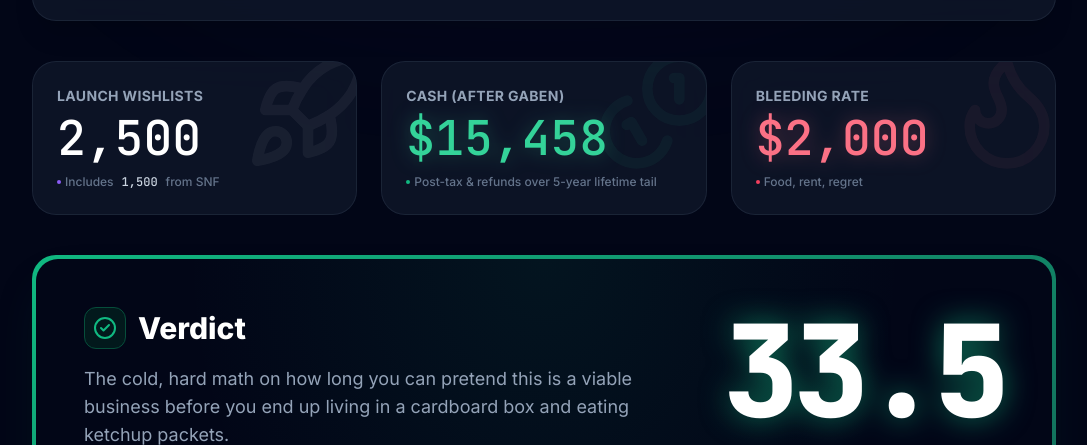
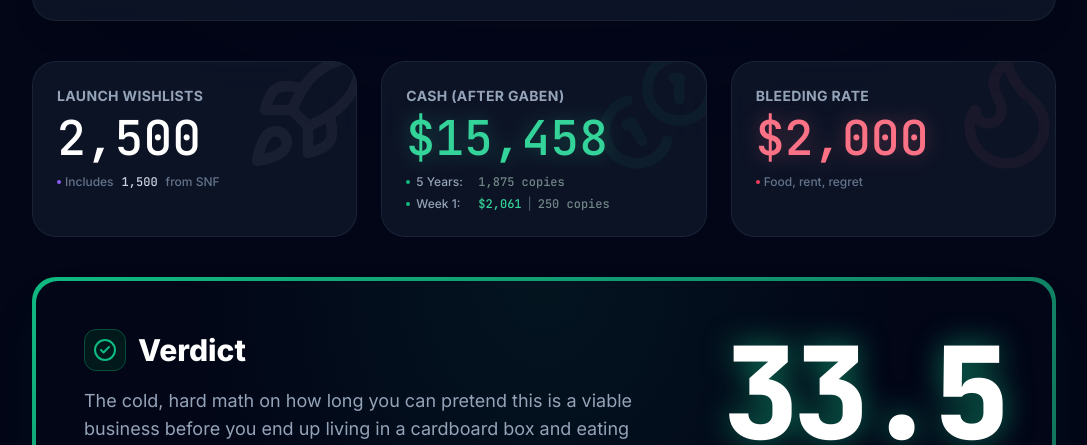
Before and after one commit to alsharefee/When-Do-I-Kill-My-Game, a website: page index.html in a window 1280 px wide. Shown: the part 655-1100 px from the top of the page, without its empty margins (96-1183 px from the left). Drawn offline with nearby package versions, Linux system fonts and the light colour scheme.

Commit message:
feat: add week 1 and 5-year sales and revenue metrics to financial output

```diff
--- a/index.html
+++ b/index.html
@@ -214,11 +214,20 @@
                 <p class="text-slate-400 text-sm font-bold uppercase tracking-wide mb-2">Cash (After Gaben)</p>
                 <p class="text-4xl lg:text-5xl font-mono text-emerald-400 mb-3 drop-shadow-[0_0_10px_rgba(52,211,153,0.3)]"
                     id="out-net-rev">$0</p>
-                <p
-                    class="text-xs text-slate-500 flex flex-col md:flex-row items-center justify-center md:justify-start gap-1 font-medium text-center md:text-left">
-                    <span class="w-1 h-1 bg-emerald-500 rounded-full hidden md:block"></span>
-                    <span>Post-tax & refunds over 5-year lifetime tail</span>
-                </p>
+                <div class="space-y-1.5">
+                    <p class="text-xs text-slate-400 flex items-center justify-center md:justify-start gap-1.5 font-medium">
+                        <span class="w-1 h-1 bg-emerald-500 rounded-full"></span>
+                        <span class="w-14 text-left">5 Years:</span>
+                        <span class="font-mono text-emerald-100/50" id="out-5y-units">0 copies</span>
+                    </p>
+                    <p class="text-xs text-slate-400 flex items-center justify-center md:justify-start gap-1.5 font-medium">
+                        <span class="w-1 h-1 bg-emerald-500 rounded-full"></span>
+                        <span class="w-14 text-left">Week 1:</span>
+                        <span class="font-mono text-emerald-400" id="out-week1-rev">$0</span>
+                        <span class="text-slate-600">|</span>
+                        <span class="font-mono text-emerald-100/50" id="out-week1-units">0 copies</span>
+                    </p>
+                </div>
             </div>
 
             <div
@@ -498,6 +507,9 @@
             const lifetimeGrossUsd = lifetimeUnits * priceUsd;
             const lifetimeNetUsd = lifetimeGrossUsd * GOLDEN_RATIO;
 
+            const week1GrossUsd = week1Sales * priceUsd;
+            const week1NetUsd = week1GrossUsd * GOLDEN_RATIO;
+
             const monthlyBurn = costOfLiving;
             const maxDevMonths = monthlyBurn > 0 ? lifetimeNetUsd / monthlyBurn : 0;
             const maxDevWeeks = maxDevMonths * 4.33;
@@ -506,6 +518,9 @@
             document.getElementById('out-launch-wishlists').innerText = Math.floor(launchWishlists).toLocaleString();
             document.getElementById('out-snf-gain').innerText = expectedSnfGain.toLocaleString();
             document.getElementById('out-net-rev').innerText = '$' + Math.floor(lifetimeNetUsd).toLocaleString();
+            document.getElementById('out-5y-units').innerText = Math.floor(lifetimeUnits).toLocaleString() + ' copies';
+            document.getElementById('out-week1-rev').innerText = '$' + Math.floor(week1NetUsd).toLocaleString();
+            document.getElementById('out-week1-units').innerText = Math.floor(week1Sales).toLocaleString() + ' copies';
             document.getElementById('out-burn').innerText = '$' + Math.floor(monthlyBurn).toLocaleString();
 
             const weeksEl = document.getElementById('out-weeks');
```
